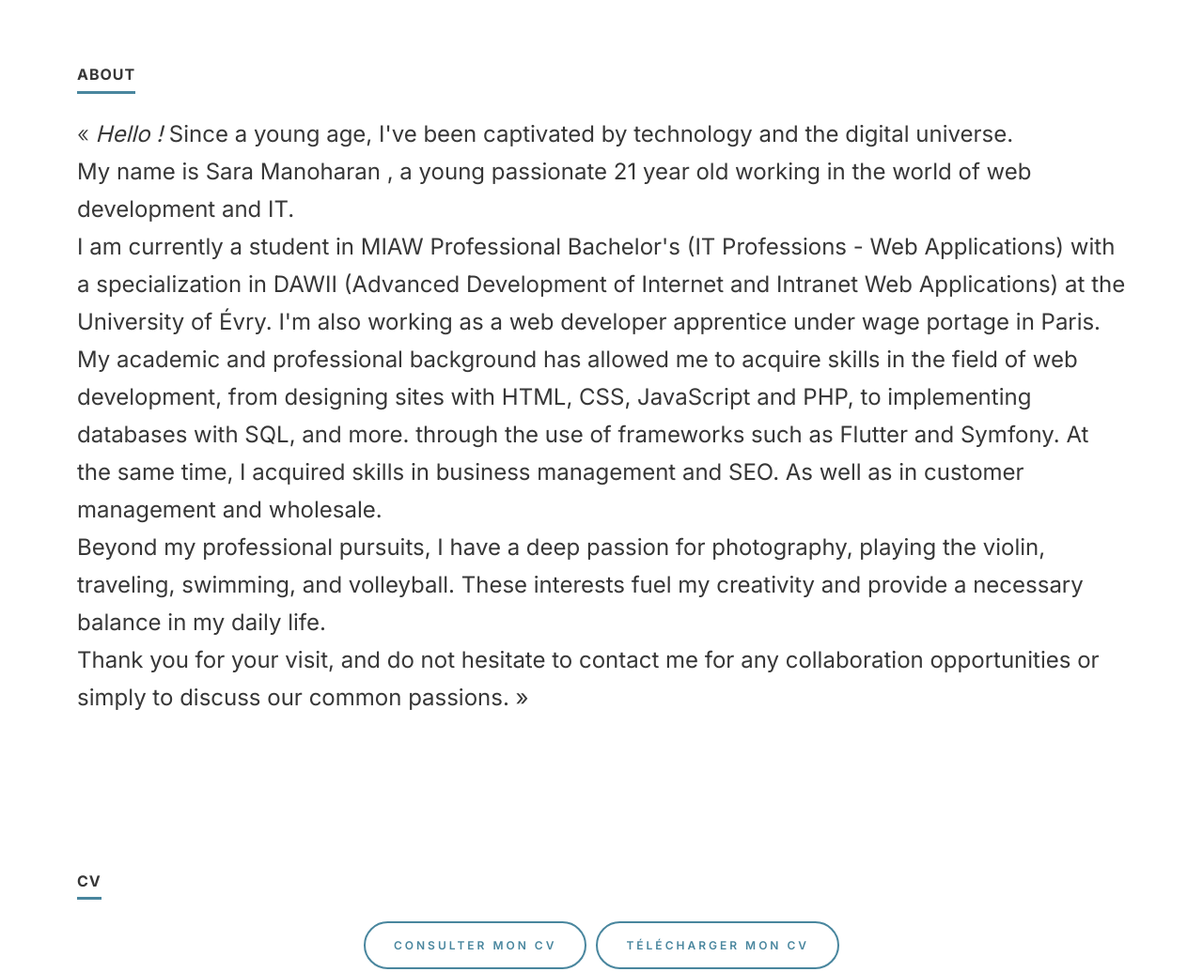
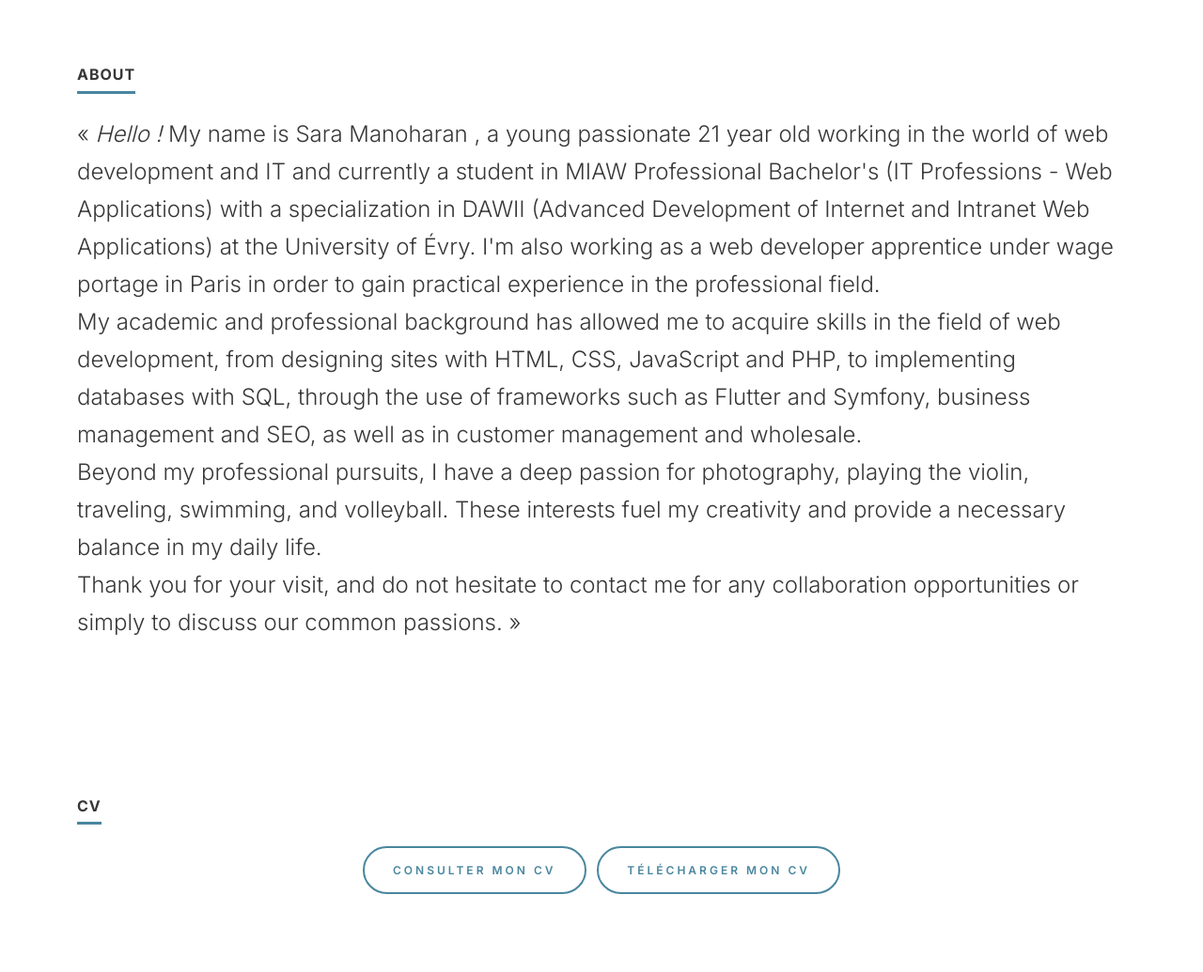
Before and after one commit to saramanoharan/SaraManoharanPortfolio, a plain HTML site: page index.html in a window 1280 px wide. Shown: the part 1580-2615 px from the top of the page at 94% size. Drawn offline with nearby package versions, Linux system fonts and the light colour scheme.

Commit message:
Update index.html

```diff
--- a/index.html
+++ b/index.html
@@ -95,7 +95,7 @@
         <section>
           <!-- Intro -->
             <h2 class="ds-heading">À propos</h2>
-            <p>« Je suis Sara Manoharan, une jeune passionnée de 21 ans évoluant dans le monde de l'informatique et actuellement étudiante en Licence Professionnelle MIAW (Métiers de l'Informatique - Applications Web)
+            <p>« Bonjour ! Je suis Sara Manoharan, une jeune passionnée de 21 ans évoluant dans le monde de l'informatique et actuellement étudiante en Licence Professionnelle MIAW (Métiers de l'Informatique - Applications Web)
               parcours DAWII (Développement Avancé d'Applications Web Internet et Intranet) à l'Université d'Évry.
             Je suis également en alternance en tant que développeuse web en portage salarial à Paris afin d'acquérir une expérience pratique dans le milieu professionnel. <br>
             Mon parcours académique et professionnel m'a permis d'acquérir des compétences dans le domaine du développement web, de la conception de sites avec HTML, CSS, JavaScript et PHP,
@@ -122,14 +122,10 @@
         <section>
           <!-- Intro -->
             <h2 class="ds-heading">About</h2>
-            <p>« <strong><i> Hello ! </i>Since a young age, I've been captivated by technology and the digital universe. <br>
-              My name is <g>Sara Manoharan </g>, a young passionate 21 year old working in the world of web development and IT. <br>
-              I am currently a student in MIAW Professional Bachelor's (IT Professions - Web Applications) with a specialization in DAWII (Advanced Development of Internet and Intranet Web Applications) at the University of Évry.
-              I'm also working as a web developer apprentice under wage portage in Paris. <br>
-              My academic and professional background has allowed me to acquire skills in the field of web development, from designing sites with HTML, CSS, JavaScript and PHP, to implementing databases with SQL, and more.
-              through the use of frameworks such as Flutter and Symfony.
-              At the same time, I acquired skills in business management and SEO.
-              As well as in customer management and wholesale. <br>
+            <p>« <i> Hello ! </i>My name is <g>Sara Manoharan </g>, a young passionate 21 year old working in the world of web development and IT and currently a student in MIAW Professional Bachelor's (IT Professions - Web Applications) with a specialization in DAWII (Advanced Development of Internet and Intranet Web Applications) at the University of Évry.
+              I'm also working as a web developer apprentice under wage portage in Paris in order to gain practical experience in the professional field. <br>
+              My academic and professional background has allowed me to acquire skills in the field of web development, from designing sites with HTML, CSS, JavaScript and PHP, to implementing databases with SQL,
+              through the use of frameworks such as Flutter and Symfony, business management and SEO, as well as in customer management and wholesale. <br>
               Beyond my professional pursuits, I have a deep passion for photography, playing the violin, traveling, swimming, and volleyball.
               These interests fuel my creativity and provide a necessary balance in my daily life. <br>
               Thank you for your visit, and do not hesitate to contact me for any collaboration opportunities or simply to discuss our common passions. »</p>
```
